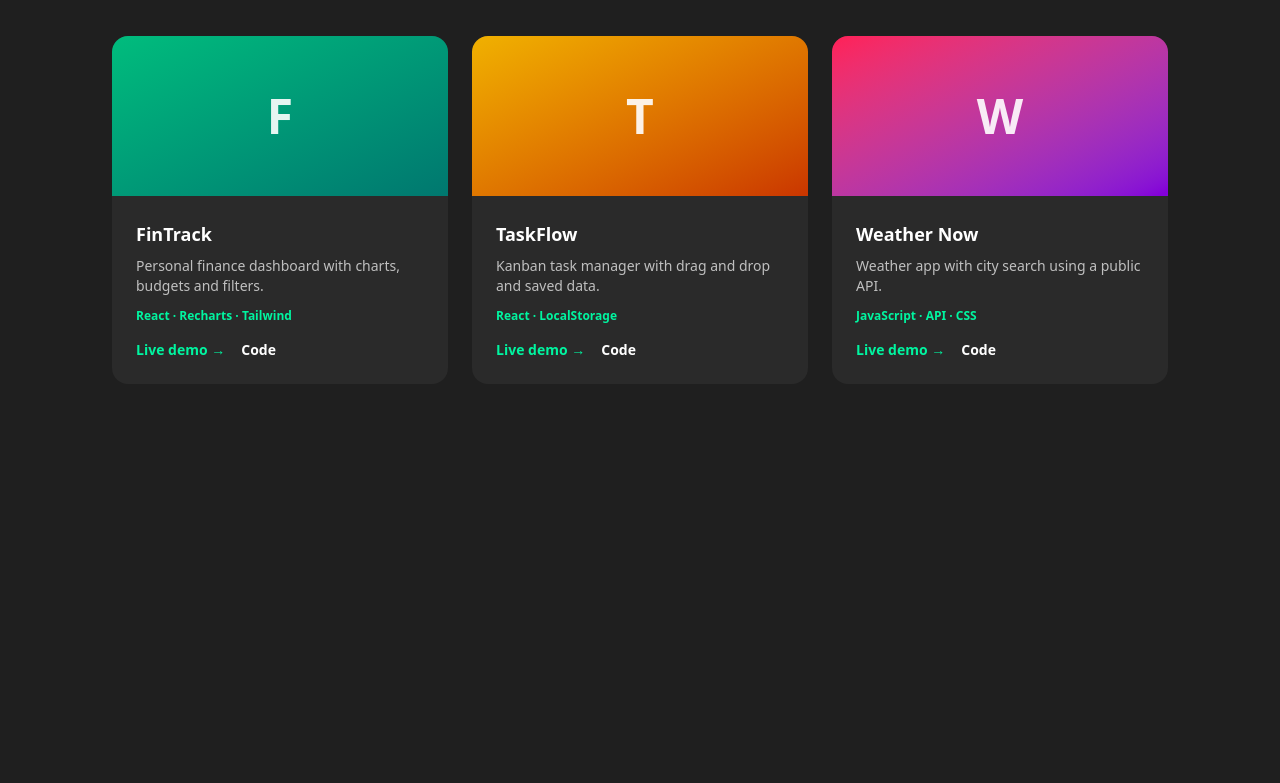
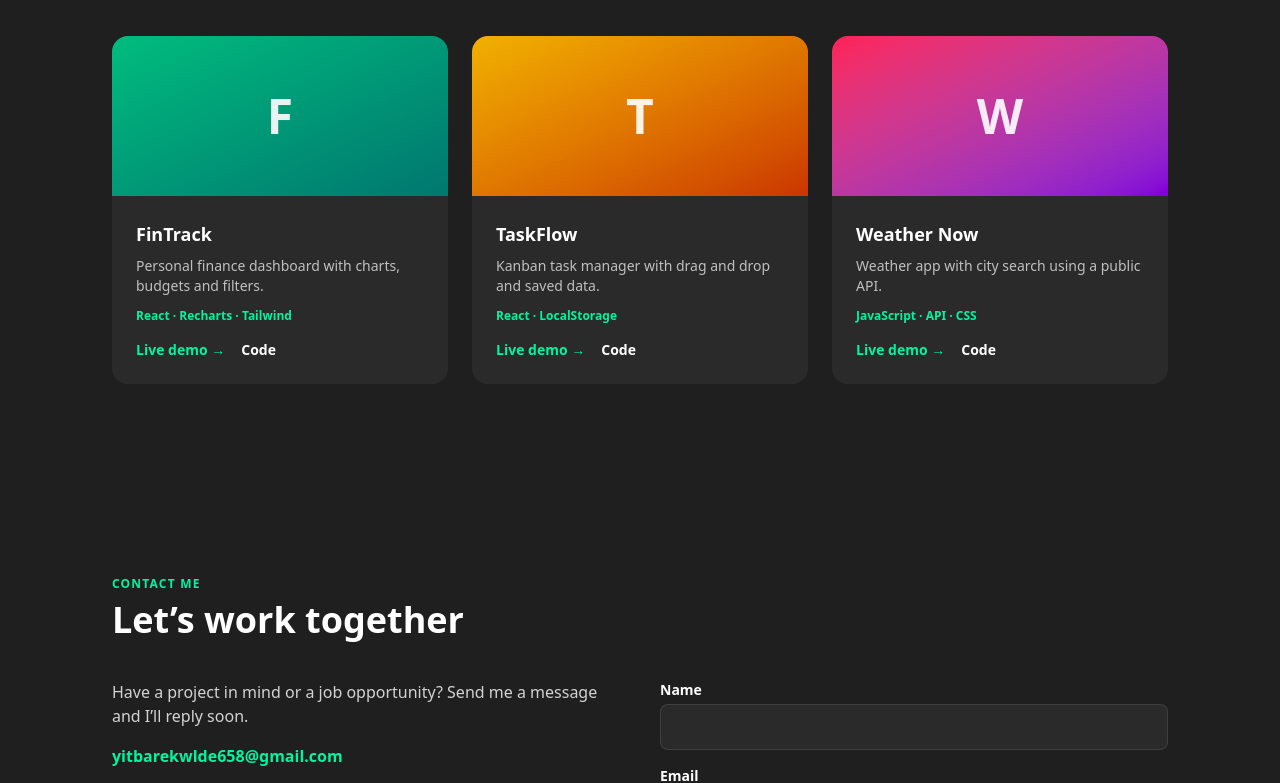
Before and after one commit to Yitbarek78/portfolio, a React (Vite) app: page / in a window 1280 px wide. Shown: the part 2014-2797 px from the top of the page. Before the commit the page ends 2494 px from the top, so only its background shows below. Built offline with nearby package versions, Linux system fonts and the light colour scheme.

Commit message:
feat: render Contact and Footer in App

```diff
--- a/src/App.jsx
+++ b/src/App.jsx
@@ -4,7 +4,10 @@ import About from "./components/About";
 import Services from "./components/Services";
 import Portfolio from "./components/Portfolio";
 
-import { skills, services, projects } from "./data/content";
+import { skills, services, projects, contact } from "./data/content";
+
+import Contact from "./components/Contact";
+import Footer from "./components/Footer";
 
 function App() {
   return (
@@ -21,7 +24,10 @@ function App() {
         <About skills={skills} />
         <Services items={services} />
         <Portfolio items={projects} />
+
+        <Contact email={contact.email} links={contact.links} />
       </main>
+      <Footer name="Yitbarek" />
     </>
   );
 }
```
